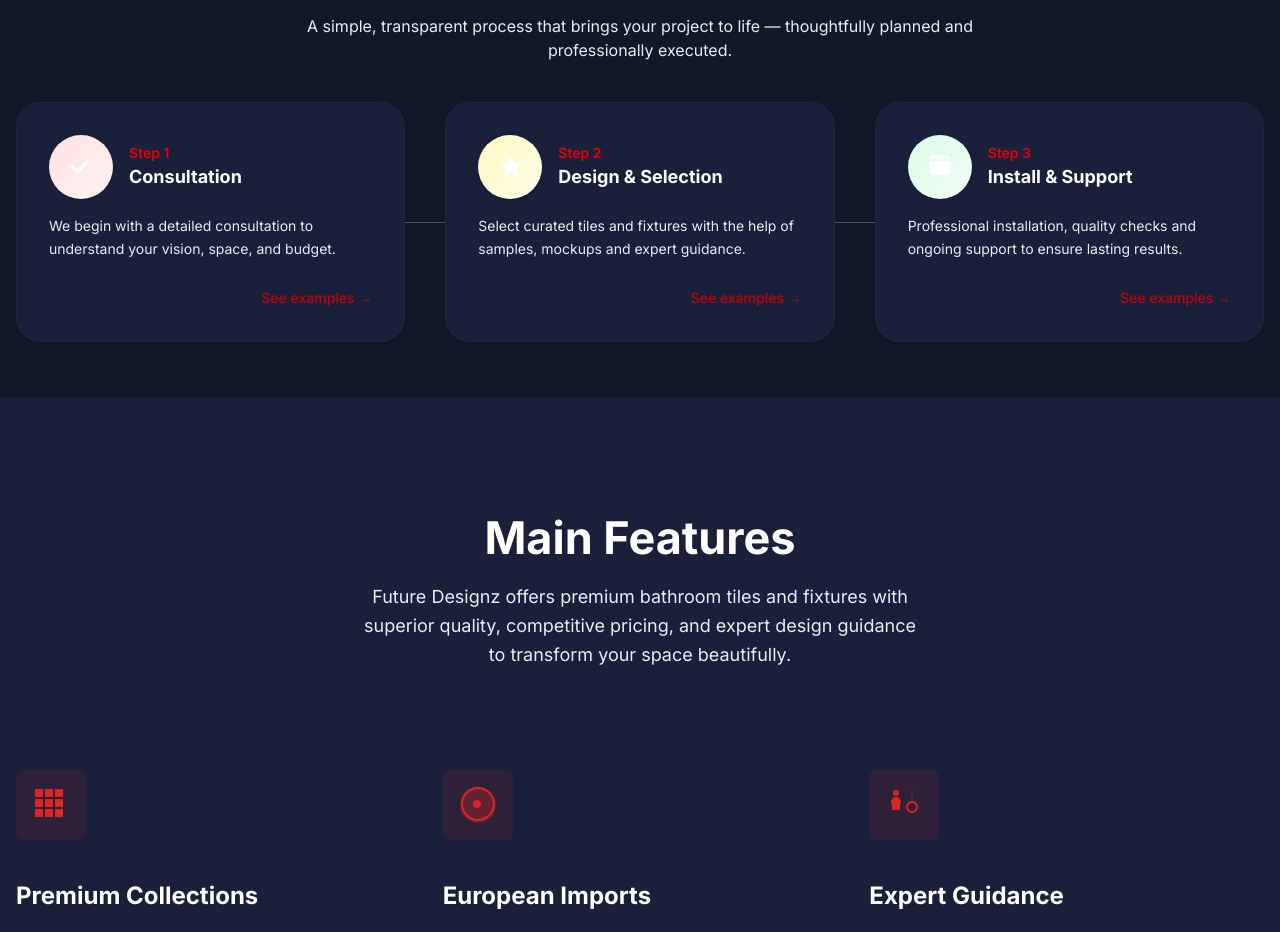
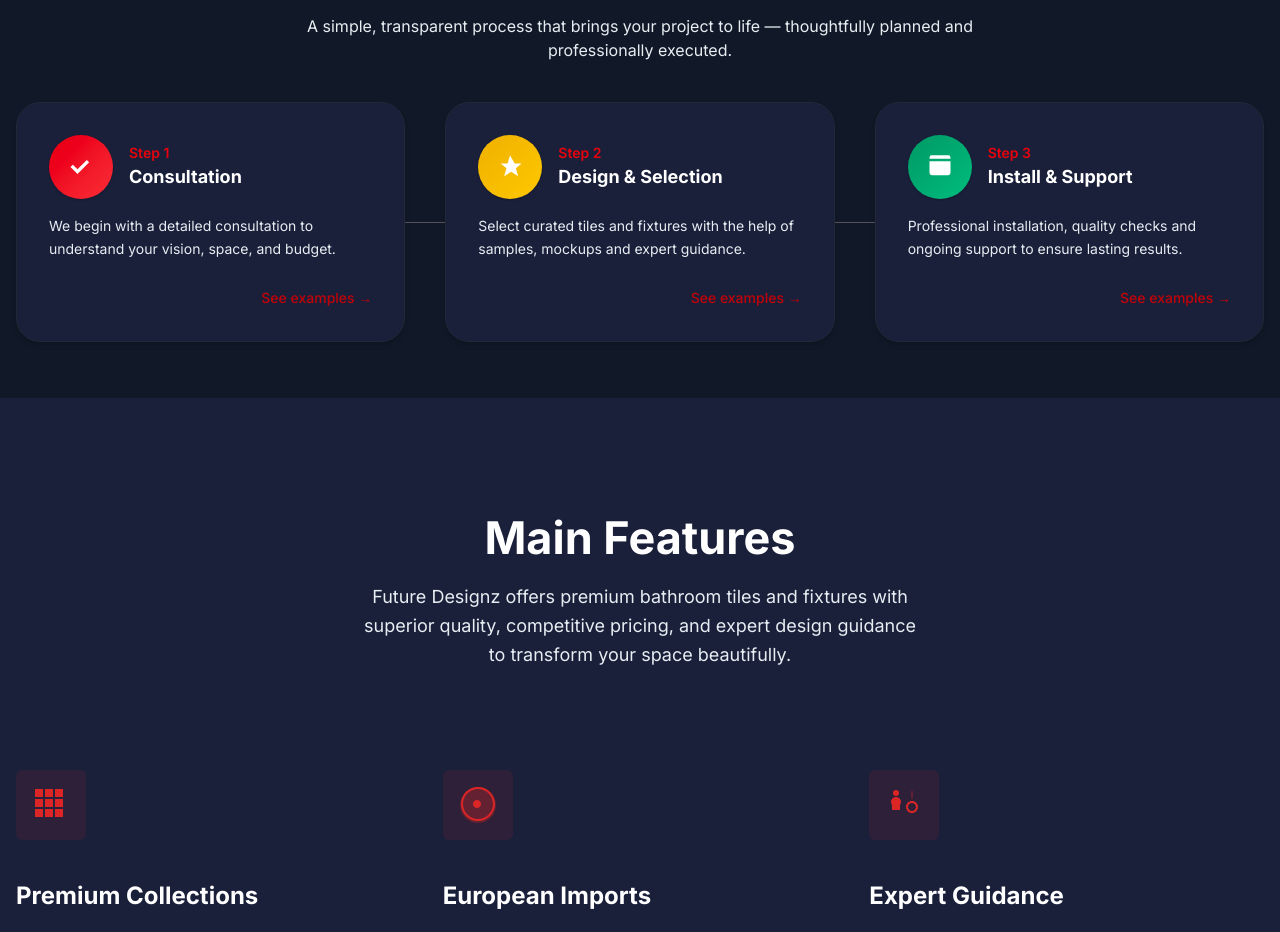
Before and after one commit to jonathan1hivetechsol-bot/Future-Design-new-website, a Next.js app: page / in a window 1280 px wide. Shown: the part 1560-2492 px from the top of the page. Built offline with nearby package versions, Linux system fonts and the light colour scheme.

Commit message:
About: make process icons visible in dark mode (currentColor + dark gradients)

```diff
--- a/src/components/About/AboutUsSection.tsx
+++ b/src/components/About/AboutUsSection.tsx
@@ -121,28 +121,31 @@ const AboutUsSection = () => {
                 title: 'Consultation',
                 text: 'We begin with a detailed consultation to understand your vision, space, and budget.',
                 color: 'from-red-100 to-red-50',
-                icon: (<path d="M3 12l2-2 4 4 8-8 2 2-10 10z" />),
+                darkColor: 'dark:from-red-600 dark:to-red-500',
+                icon: (<path fill="currentColor" d="M3 12l2-2 4 4 8-8 2 2-10 10z" />),
               },
               {
                 id: 2,
                 title: 'Design & Selection',
                 text: 'Select curated tiles and fixtures with the help of samples, mockups and expert guidance.',
                 color: 'from-yellow-100 to-yellow-50',
-                icon: (<path d="M12 2l4 7h6l-5 4 2 7-6-4-6 4 2-7-5-4h6z" />),
+                darkColor: 'dark:from-yellow-500 dark:to-yellow-400',
+                icon: (<path fill="currentColor" d="M12 2l4 7h6l-5 4 2 7-6-4-6 4 2-7-5-4h6z" />),
               },
               {
                 id: 3,
                 title: 'Install & Support',
                 text: 'Professional installation, quality checks and ongoing support to ensure lasting results.',
                 color: 'from-green-100 to-green-50',
-                icon: (<path d="M21 7v10a2 2 0 0 1-2 2H5a2 2 0 0 1-2-2V7h18zM3 5h18V4a2 2 0 0 0-2-2H5a2 2 0 0 0-2 2v1z" />),
+                darkColor: 'dark:from-emerald-600 dark:to-emerald-500',
+                icon: (<path fill="currentColor" d="M21 7v10a2 2 0 0 1-2 2H5a2 2 0 0 1-2-2V7h18zM3 5h18V4a2 2 0 0 0-2-2H5a2 2 0 0 0-2 2v1z" />),
               },
             ].map((step) => (
               <div key={step.id} className="relative z-10">
                 <div className="bg-white dark:bg-gray-800 rounded-3xl p-8 border border-gray-100 dark:border-gray-800 shadow-md transform transition hover:-translate-y-2 hover:shadow-lg h-full flex flex-col">
                   <div className="flex items-center gap-4">
-                    <div className={`flex h-16 w-16 items-center justify-center rounded-full bg-gradient-to-br ${step.color} text-white shadow-sm flex-shrink-0`}>
-                      <svg width="28" height="28" viewBox="0 0 24 24" className="fill-current text-white">
+                    <div className={`flex h-16 w-16 items-center justify-center rounded-full bg-gradient-to-br ${step.color} ${step.darkColor} text-white shadow-sm flex-shrink-0`}>
+                      <svg width="28" height="28" viewBox="0 0 24 24" className="fill-current text-white dark:text-white">
                         {step.icon}
                       </svg>
                     </div>
```
